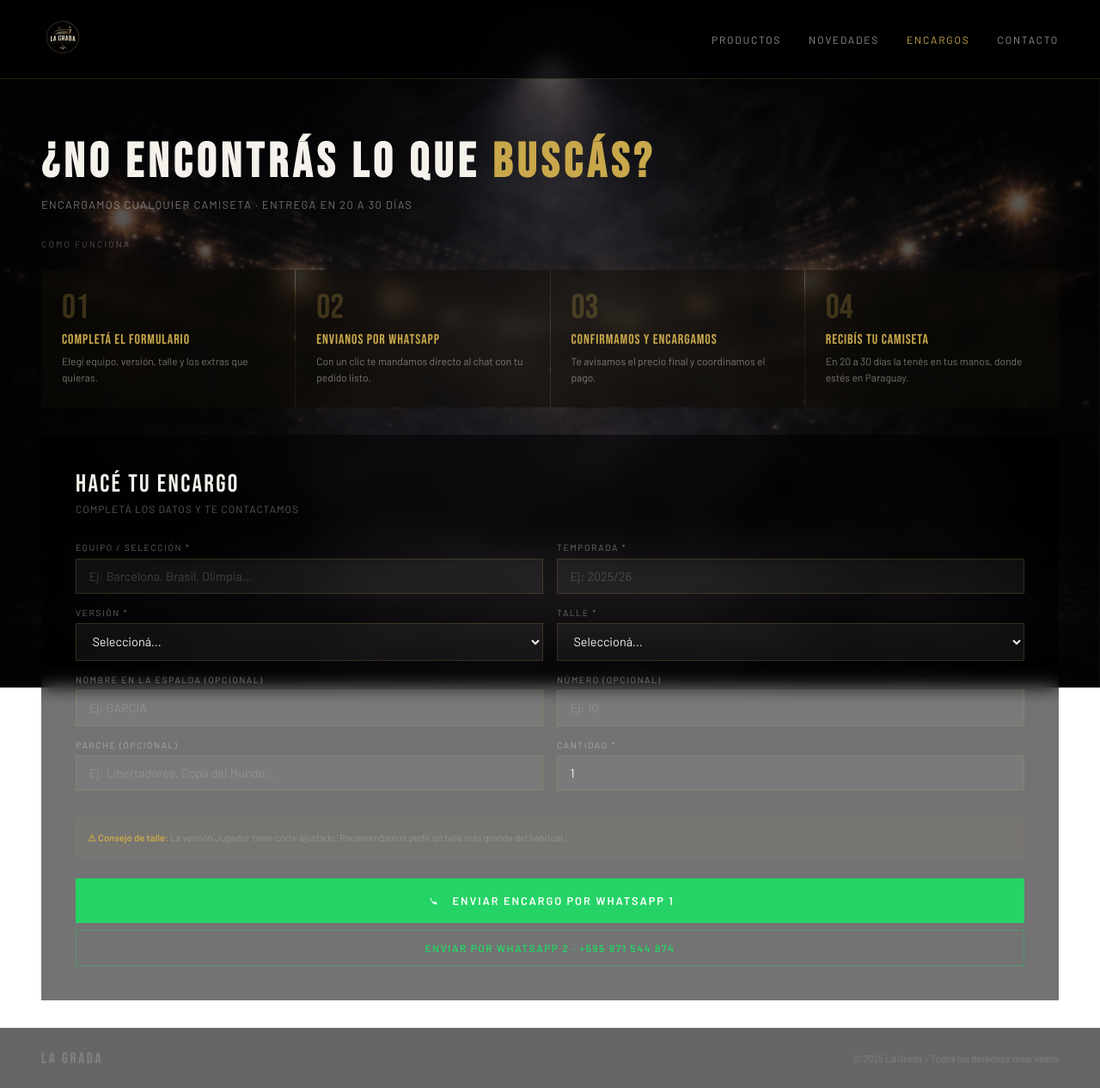
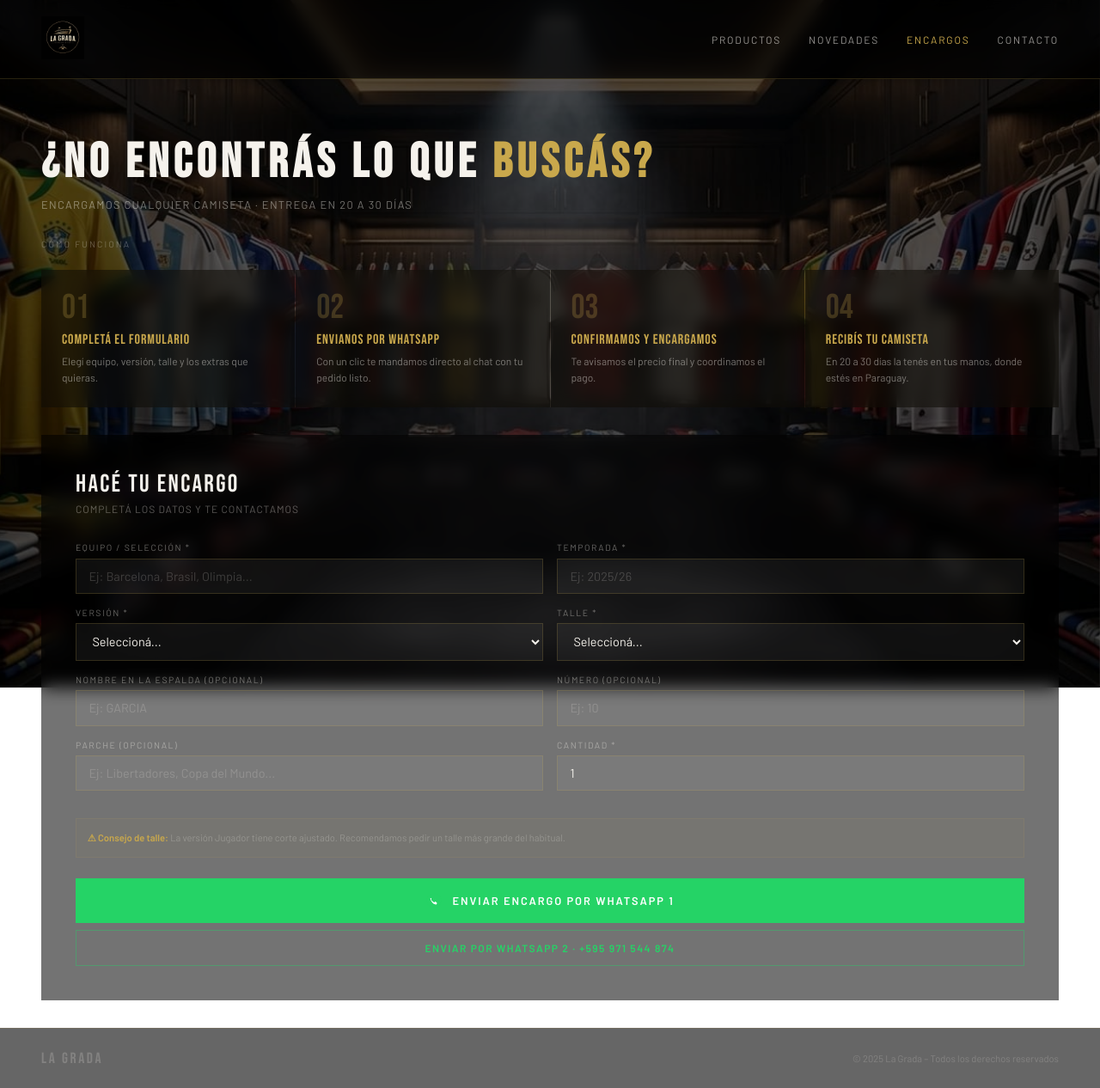
Before and after one commit to Santiago10ser/la-grada, a FastAPI app: page /encargos in a window 1280 px wide. Shown: the whole page at 86% size. Run offline with FastAPI, Linux system fonts and the light colour scheme.

Commit message:
agregar pagina de encargos

```diff
--- a/templates/encargos.html
+++ b/templates/encargos.html
@@ -11,7 +11,7 @@
     :root { --gold: #c9a84c; --gold-light: #e8c97a; --black: #000; --white: #f5f2ec; }
 
     body { color: var(--white); font-family: 'Barlow', sans-serif; min-height: 100vh; position: relative; overflow-x: hidden; }
-    body::before { content: ''; position: fixed; inset: 0; z-index: -2; background-image: url('/static/img/hero.jpg'); background-size: cover; background-position: center; }
+    body::before { content: ''; position: fixed; inset: 0; z-index: -2; background-image: url('/static/img/encargos.jpg'); background-size: cover; background-position: center; }
     body::after  { content: ''; position: fixed; inset: 0; z-index: -1; background: rgba(0,0,0,0.65); }
 
     /* NAV */
```
Also changed, not shown: static/img/encargos.jpg (added).
